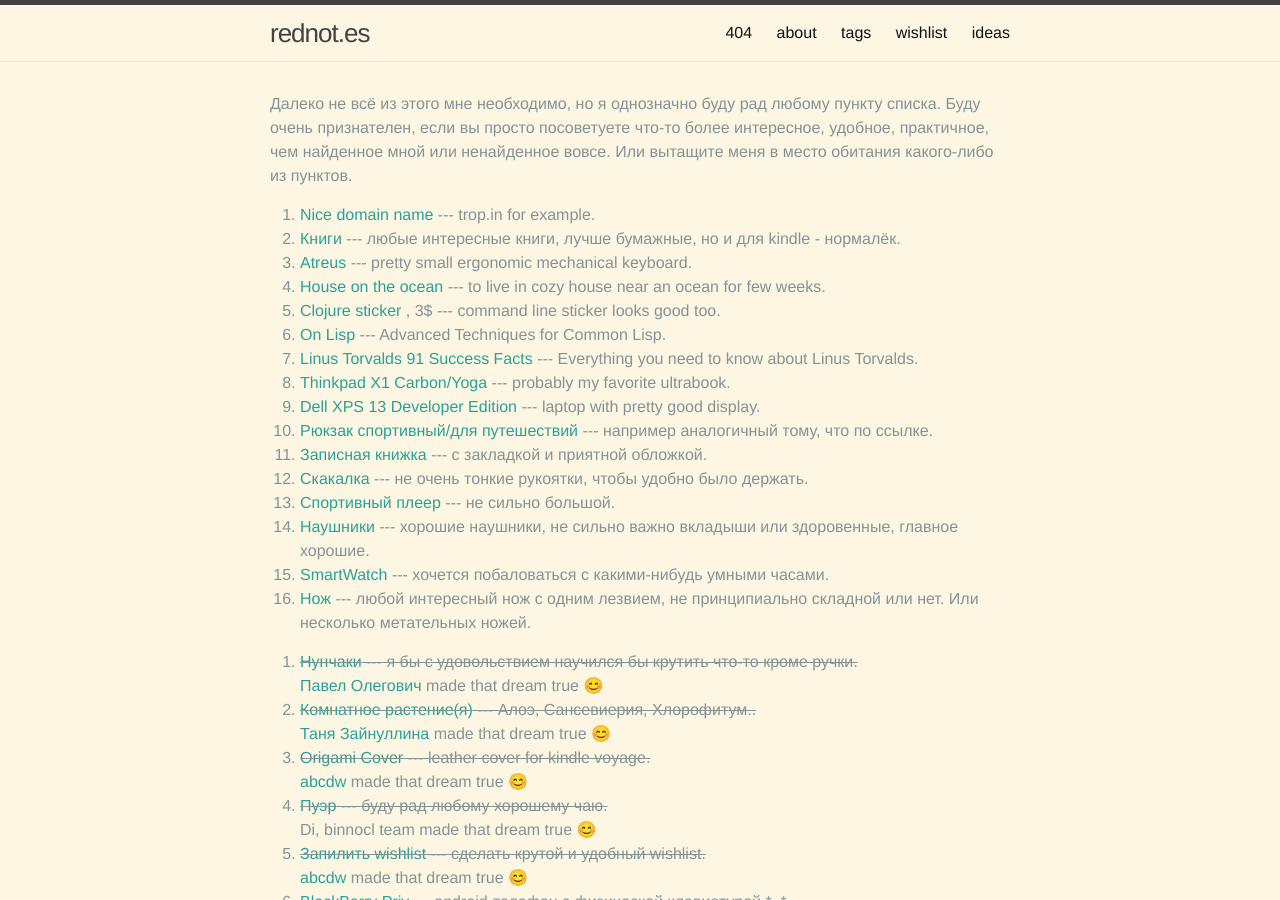
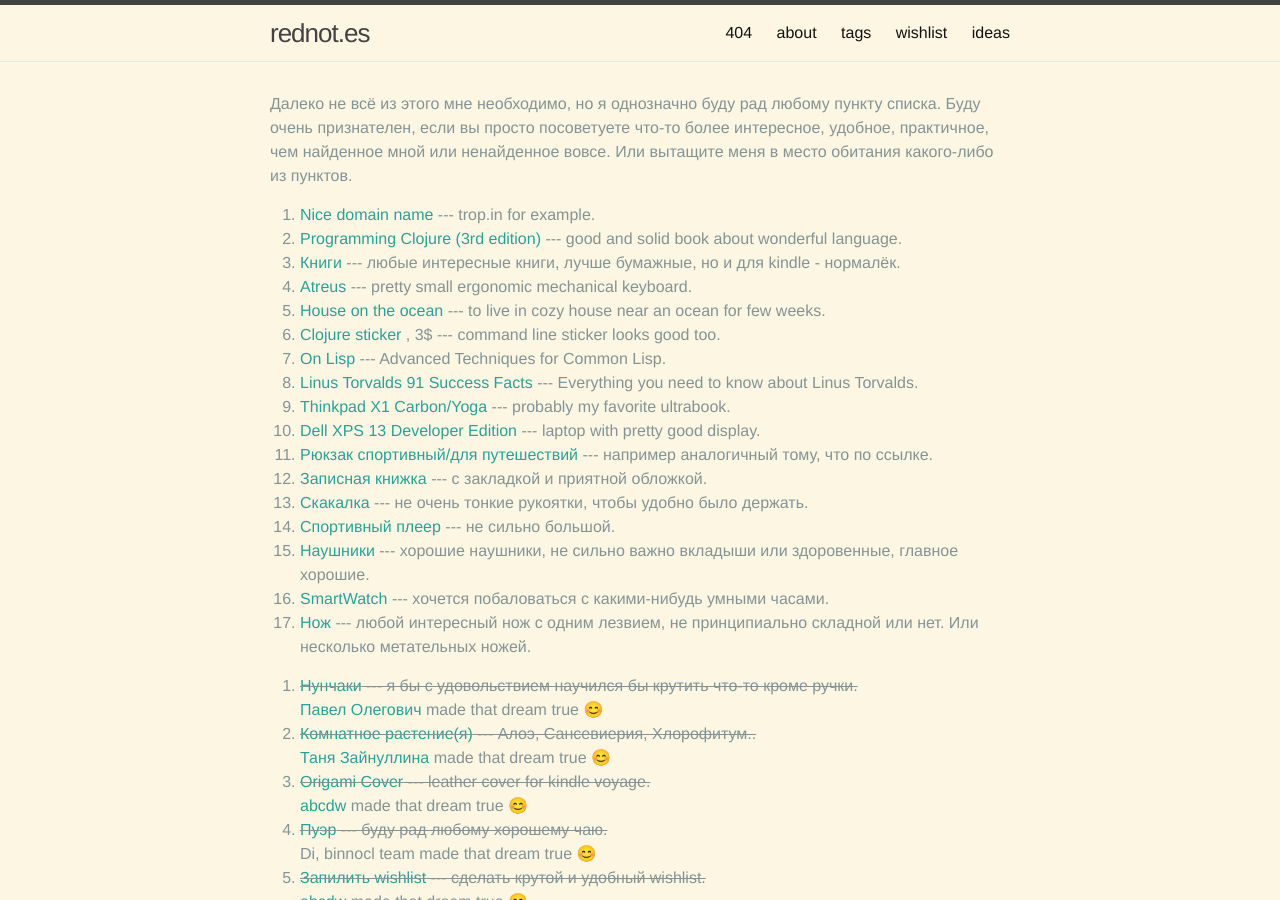
Before and after one commit to rednotes/rednotes.github.io, a Jekyll site: the page built from pages/wishlist.html, in a window 1280 px wide and 900 px high. Built offline with Jekyll 4.4.1, drawn with Linux system fonts in a browser that asks for light colours; nearby versions of some CDN libraries; emoji names are drawn with the system emoji font; comment, search, counter and statistics services are not loaded.

Commit message:
Add Programming Clojure to wishlist

```diff
--- a/_data/wishlist.yml
+++ b/_data/wishlist.yml
@@ -1,6 +1,10 @@
 
 - name: Nice domain name
   description: trop.in for example
+
+- name: Programming Clojure (3rd edition)
+  description: good and solid book about wonderful language
+  url: https://pragprog.com/book/shcloj3/programming-clojure
 
 - name: Книги
   description: любые интересные книги, лучше бумажные, но и для kindle - нормалёк
```
